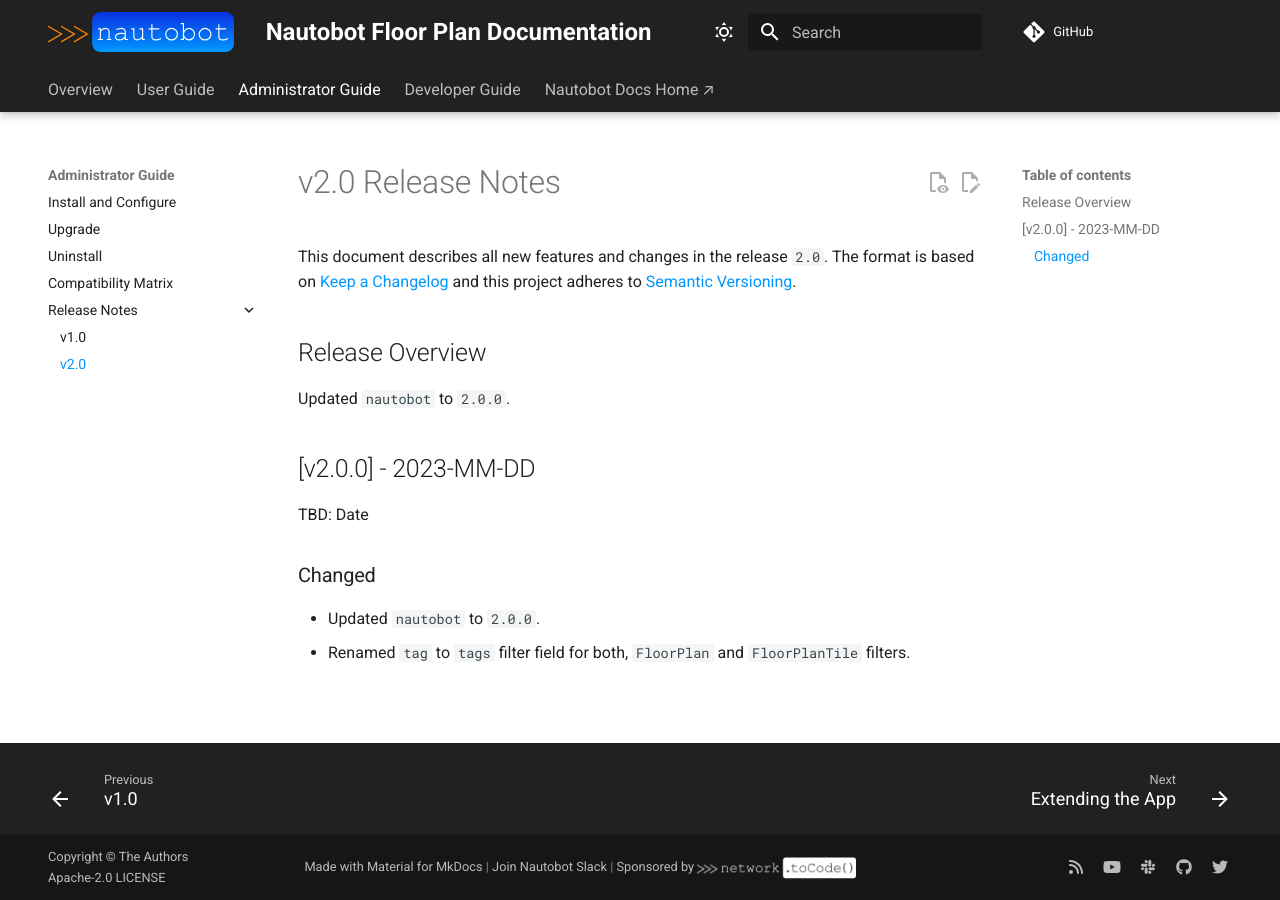
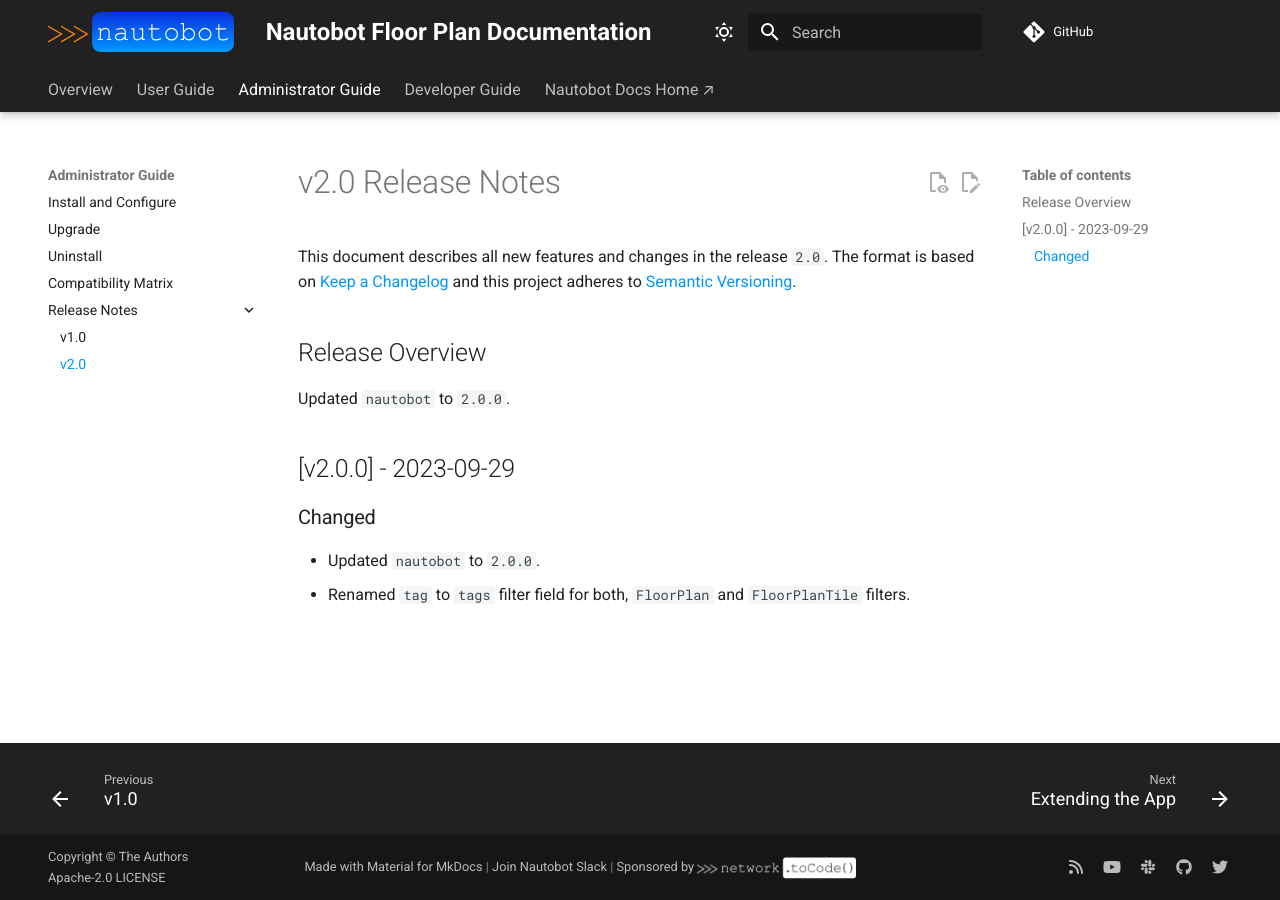
Before and after one commit to nautobot/nautobot-app-floor-plan, an MkDocs documentation site: the page built from docs/admin/release_notes/version_2.0.md, in a window 1280 px wide. Built offline with MkDocs 1.6.1 and Material for MkDocs 9.7.7, drawn with Linux system fonts in a browser that asks for light colours; comment, search, counter and statistics services are not loaded.

Commit message:
Update release-note

```diff
--- a/docs/admin/release_notes/version_2.0.md
+++ b/docs/admin/release_notes/version_2.0.md
@@ -6,9 +6,7 @@
 
 Updated `nautobot` to `2.0.0`.
 
-## [v2.0.0] - 2023-MM-DD
-
-TBD: Date
+## [v2.0.0] - 2023-09-29
 
 ### Changed
 
```
